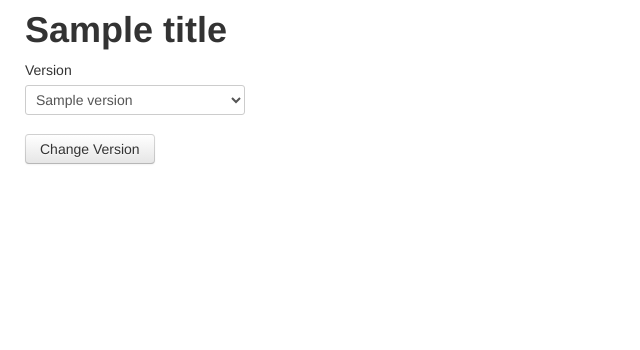
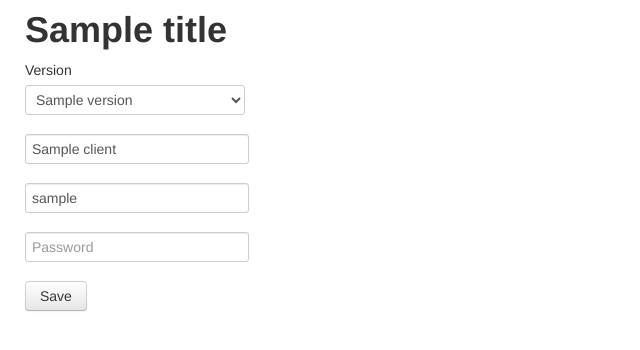
Before and after one commit to B2MSolutions/measures, a Node project: template views/client.ejs in a window 1280 px wide. Shown: the top 350 px of the page, without its empty margins (0-640 px from the left). Run offline with Node 20 templates, Linux system fonts and the light colour scheme; the template is opened without the code that fills it: most values are stand-ins (such as "Sample title", 1, 10 or a date in 2020).

Commit message:
added configuration of host, user and password

```diff
--- a/views/client.ejs
+++ b/views/client.ejs
@@ -9,9 +9,8 @@
         <h1><%= title %></h1>
         <form id="changeversion" class="form">
           <div class="control-group">
-            <label class="control-label" for="inputEmail">Version</label>
+            <label class="control-label">Version</label>
             <div class="controls">
-
               <select id="version">
                 <% versions.forEach(function(version){
                   if(parseInt(version.version) === parseInt(client.version)) {
@@ -25,7 +24,17 @@
               </select>
             </div>
           </div>
-          <button id="change" type="submit" class="btn">Change Version</button>
+          <div class="control-group">
+            <div class="controls"><input id="hostname" type="text" class="input-large" placeholder="Hostname" value="<% if(client.hostname) {%><%= client.hostname %><% } %>" ></div>
+          </div>
+          <div class="control-group">
+            <div class="controls"><input id="username" type="text" class="input-large" placeholder="Username" value="<% if(client.username) {%><%= client.username %><% } %>" ></div>
+          </div>
+          <div class="control-group">
+            <div class="controls"><input id="password" type="password" class="input-large" placeholder="Password" ></div>
+          </div>
+
+          <button id="change" type="submit" class="btn">Save</button>
         </form>
       </div>
     </div>
@@ -36,11 +45,14 @@
       $(document).ready(function() {
         $('#changeversion').submit(function() {
           var version = $('#version').val();
-          if(version != clientVersion) {
-            $.post('/client', { name : '<%= client.name %>', version: version }, function() {
-              window.location.replace("../../clients/versions/");
-            });
-          }
+          var hostname = $('#hostname').val();
+          var username = $('#username').val();
+          var password = $('#password').val();
+
+          $.post('/client', { name : '<%= client.name %>', version: version, hostname: hostname, username: username, password: password }, function() {
+            window.location.replace("../../clients/versions/");
+          });
+
           return false;
         });
       });
--- a/views/clientversions.ejs
+++ b/views/clientversions.ejs
@@ -32,13 +32,14 @@
       };
 
       var dateSort = function(a, b) {
-        return parseInt(a.date) < parseInt(b.date);
+        return parseInt(b.date) - parseInt(a.date);
       };
 
       var loadClients = function() {
         $.getJSON('/clients/list', function(data) {
           $('#clients').empty();
-          $.each(data.sort(dateSort), function(i, client) {
+          var sorted = data.sort(dateSort);
+          $.each(sorted, function(i, client) {
             var current = moment(client.date);
             var latest = moment(Date.now());
 
```
Also changed, not shown: routes/clients.js (+22 -7 lines).
